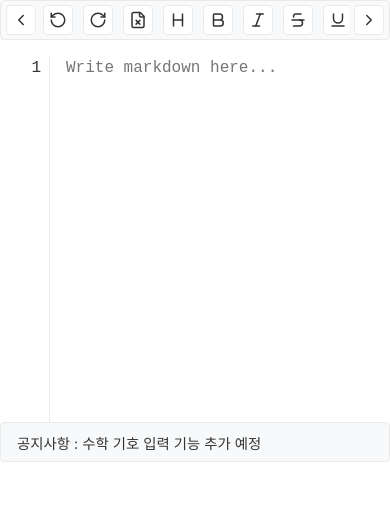
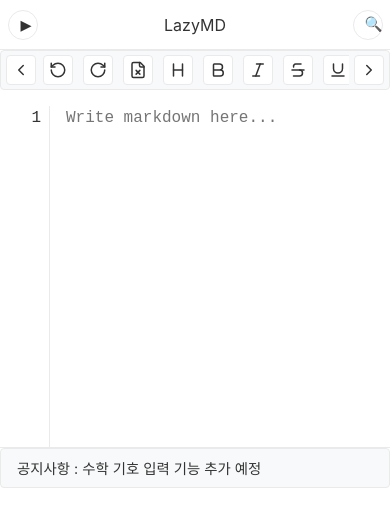
Before and after one commit to hyeongahah/lazymd, a Next.js app: page / in a window 390 px wide. Shown: the top 526 px of the page. Built offline with nearby package versions, Linux system fonts and the light colour scheme.

Commit message:
반응형 페이지가 정확하게 움직이게 수정

```diff
--- a/src/features/markdownSyntax/01basicSyntax/09TaskList.tsx
+++ b/src/features/markdownSyntax/01basicSyntax/09TaskList.tsx
@@ -18,10 +18,20 @@ export const parseTaskList = (text: string): ElementNode => {
   const items = text.split('\n');
   const listItems = items.map((item): ElementNode => {
     const match = item.match(/^(\s*)[-*+]\s+\[([ x])\]\s*(.*)$/);
-    if (!match)
+    if (!match) {
       return { type: 'element', tagName: 'li', properties: {}, children: [] };
+    }
 
-    // ... 기존 parseTaskList 로직 ...
+    const [, indent, checked, content] = match;
+    return {
+      type: 'element',
+      tagName: 'li',
+      properties: {
+        className: ['task-list-item', indent ? 'nested-list' : ''],
+        'data-checked': checked === 'x',
+      },
+      children: [{ type: 'text', value: content }],
+    };
   });
 
   return {
@@ -39,5 +49,10 @@ export const handleTaskList = (
   setMarkdownText: (text: string) => void,
   textArea: HTMLTextAreaElement
 ): boolean => {
-  // ... 기존 handleTaskList 로직 ...
+  // 체크리스트 로직 구현
+  const taskListPattern = /^[-*+]\s+\[([ x])\]\s+/;
+  if (taskListPattern.test(currentLine)) {
+    return true;
+  }
+  return false;
 };
--- a/src/pages/page.module.css
+++ b/src/pages/page.module.css
@@ -29,6 +29,7 @@
   flex-direction: column;
   background-color: var(--background-color);
   color: var(--text-color);
+  overflow: hidden;
 }
 
 .header {
@@ -37,6 +38,7 @@
   border-bottom: 1px solid var(--border-color);
   display: flex;
   position: relative;
+  z-index: 1;
 }
 
 .headerMenuToggle {
@@ -46,7 +48,6 @@
   align-items: center;
   justify-content: center;
   padding: 0;
-  border-right: none;
 }
 
 .headerLogo {
@@ -67,14 +68,10 @@
 }
 
 .main {
+  flex: 1;
   display: flex;
   flex-direction: column;
-  height: 100vh;
   overflow: hidden;
-  position: fixed;
-  width: 100%;
-  top: 0;
-  left: 0;
 }
 
 .content {
@@ -267,113 +264,44 @@
 }
 
 /* 반응형 미디어 쿼리 */
-@media (max-width: 1200px) {
-  .leftPage {
-    width: 160px;
-    min-width: 160px;
+@media (min-width: 992px) {
+  .main {
+    flex-direction: row;
+  }
+
+  .content {
+    flex-direction: row;
   }
 
   .centerPage,
   .rightPage {
-    min-width: 250px;
+    flex: 1;
+    min-width: 300px;
+    height: 100%;
+  }
+
+  .centerPage {
+    border-right: 1px solid var(--border-color);
   }
 }
 
-@media (max-width: 992px) {
+@media (max-width: 991px) {
   .main {
-    flex-direction: column;
-    overflow: auto;
-  }
-
-  .leftPage {
-    display: none;
-    width: 0;
-    min-width: 0;
-  }
-
-  .leftPage:not(.closed) {
-    display: flex;
-    position: fixed;
-    top: 0;
-    left: 0;
-    width: 100vw;
-    height: 100vh;
-    background-color: rgba(0, 0, 0, 0.5);
-    z-index: 1000;
-    align-items: center;
-    justify-content: center;
-  }
-
-  .menuContent {
-    width: 200px;
-    max-height: 80vh;
-    margin: 0;
-    padding: 1.5rem;
-    background-color: var(--menu-background);
-    border-radius: 8px;
-    box-shadow: 0 4px 6px rgba(0, 0, 0, 0.1);
-    overflow-y: auto;
-    display: flex;
     flex-direction: column;
   }
 
-  .menuButtons {
-    flex: 1;
-    margin-bottom: 1rem;
-  }
-
-  .closeButton {
-    width: 100%;
-    padding: 0.8vh 1rem;
-    border: 1px solid var(--border-color);
-    background-color: var(--background-color);
-    border-radius: 6px;
-    color: var(--text-color);
-    cursor: pointer;
-    font-size: 0.9rem;
-    display: flex;
-    align-items: center;
-    justify-content: center;
-    margin-top: auto;
-  }
-
-  .closeButton:hover {
-    background-color: var(--button-hover);
+  .content {
+    flex-direction: column;
   }
 
   .centerPage,
   .rightPage {
     width: 100%;
-    min-width: 100%;
     height: 50vh;
   }
 
-  .toggleButton {
-    position: static;
-    margin-right: 1rem;
-    height: 25px;
-    min-width: 25px;
-    border-radius: 4px;
-  }
-
-  .headerMenuToggle {
-    width: 50px;
-    min-width: 50px;
-  }
-
-  .headerSyntaxSearch {
-    width: 50px;
-    min-width: 50px;
-  }
-
-  .header {
-    height: 50px;
-  }
-
-  .logo {
-    height: 25px;
-    display: flex;
-    align-items: center;
+  .centerPage {
+    border-bottom: 1px solid var(--border-color);
   }
 }
 
@@ -525,7 +453,7 @@
   display: none;
 }
 
-/* 헤딩 버튼 스타일 */
+/* 헤딩 버튼 ���타일 */
 .headingButton {
   position: relative;
   padding: 0.4rem;
```
